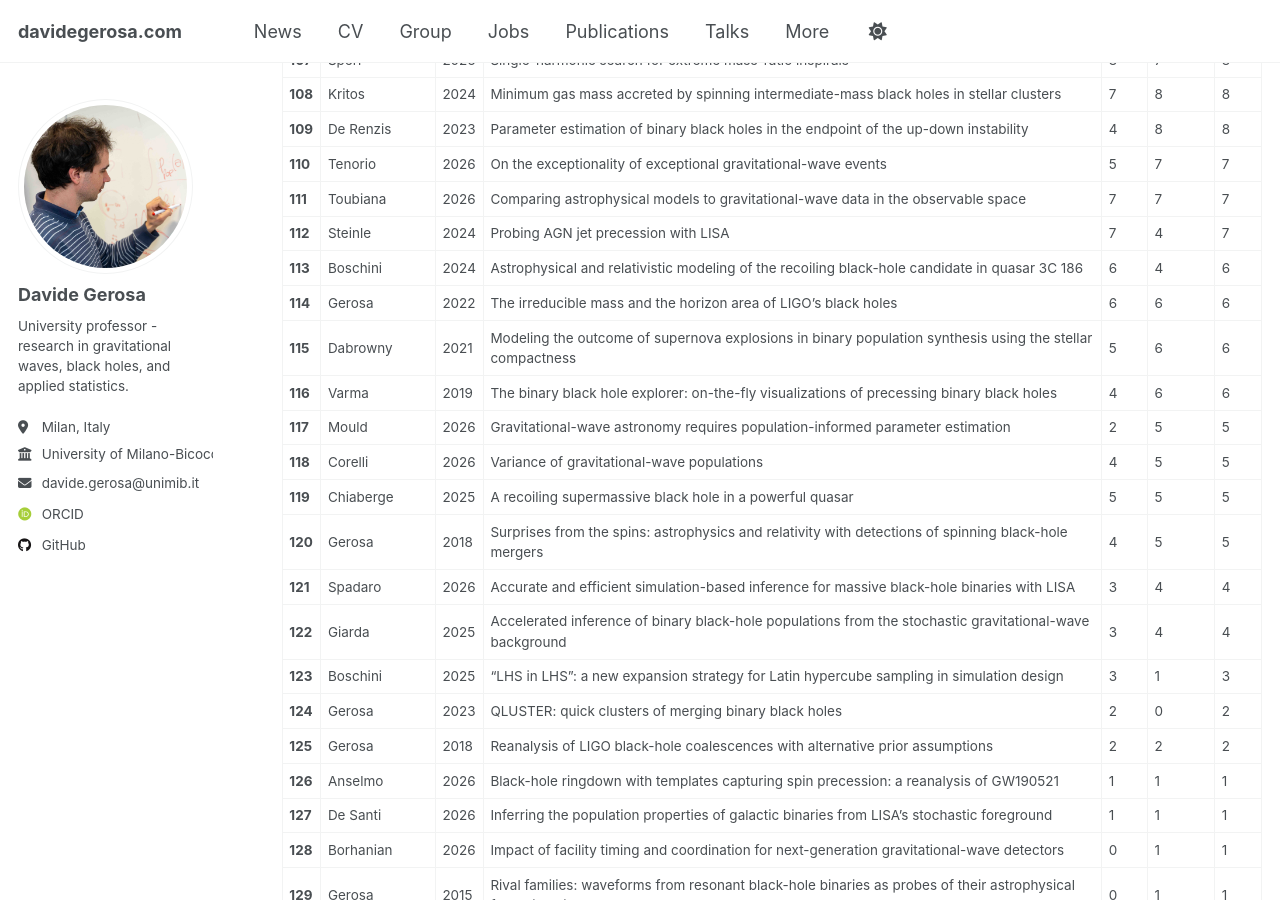
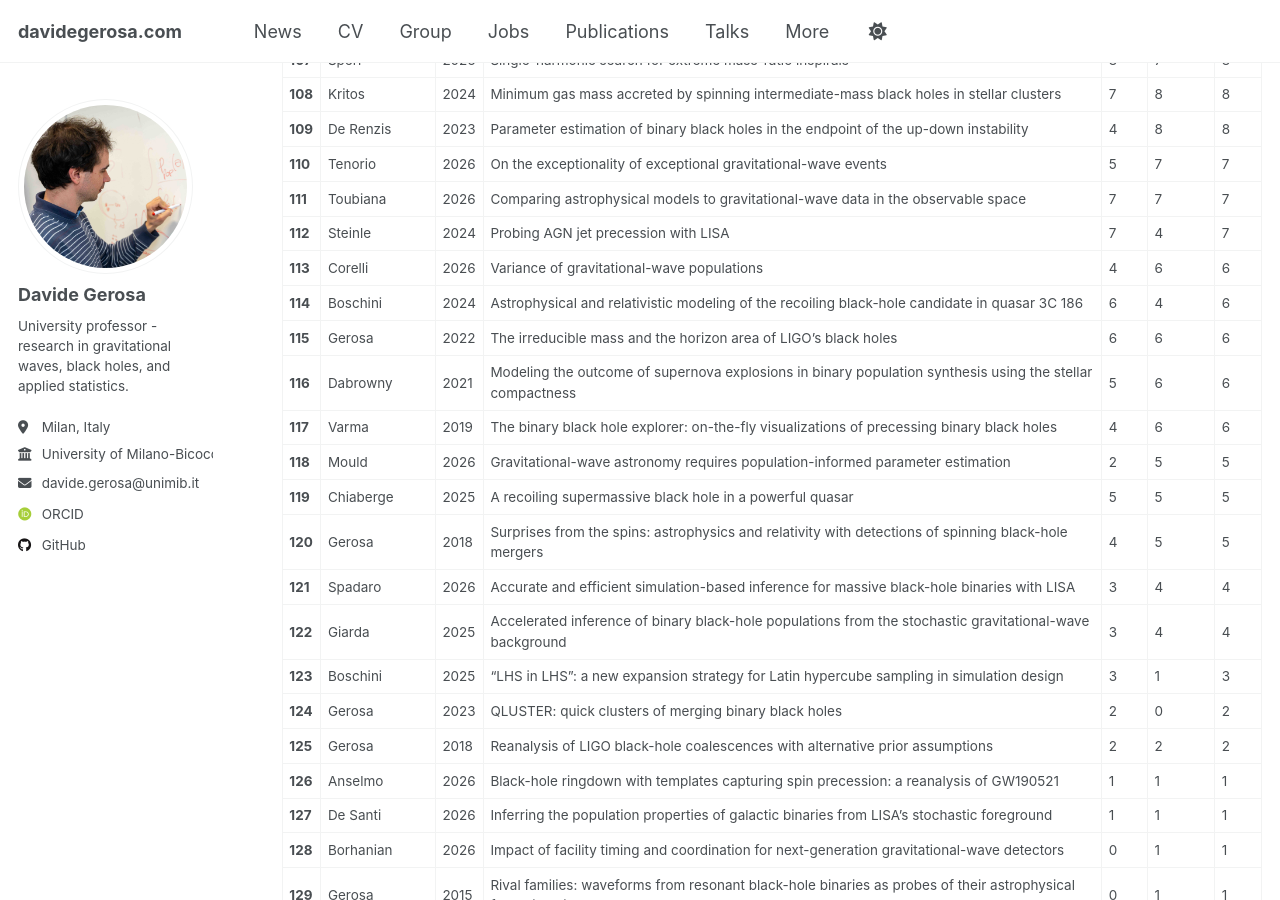
Before and after one commit to dgerosa/website, a Jekyll site: the page built from _pages/citations.md, in a window 1280 px wide and 900 px high, scrolled down 4839 px. Built offline with Jekyll 4.4.1, drawn with Linux system fonts in a browser that asks for light colours; some web fonts are replaced; some of the changed text lies outside the part shown.

Commit message:
Website update from workflow

```diff
--- a/_pages/_citations.md
+++ b/_pages/_citations.md
@@ -121,12 +121,12 @@
 | **110** | Tenorio | 2026 | On the exceptionality of exceptional gravitational-wave events | 5 | 7 | 7 |
 | **111** | Toubiana | 2026 | Comparing astrophysical models to gravitational-wave data in the observable space | 7 | 7 | 7 |
 | **112** | Steinle | 2024 | Probing AGN jet precession with LISA | 7 | 4 | 7 |
-| **113** | Boschini | 2024 | Astrophysical and relativistic modeling of the recoiling black-hole candidate in quasar 3C 186 | 6 | 4 | 6 |
-| **114** | Gerosa | 2022 | The irreducible mass and the horizon area of LIGO's black holes | 6 | 6 | 6 |
-| **115** | Dabrowny | 2021 | Modeling the outcome of supernova explosions in binary population synthesis using the stellar compactness | 5 | 6 | 6 |
-| **116** | Varma | 2019 | The binary black hole explorer: on-the-fly visualizations of precessing binary black holes | 4 | 6 | 6 |
-| **117** | Mould | 2026 | Gravitational-wave astronomy requires population-informed parameter estimation | 2 | 5 | 5 |
-| **118** | Corelli | 2026 | Variance of gravitational-wave populations | 4 | 5 | 5 |
+| **113** | Corelli | 2026 | Variance of gravitational-wave populations | 4 | 6 | 6 |
+| **114** | Boschini | 2024 | Astrophysical and relativistic modeling of the recoiling black-hole candidate in quasar 3C 186 | 6 | 4 | 6 |
+| **115** | Gerosa | 2022 | The irreducible mass and the horizon area of LIGO's black holes | 6 | 6 | 6 |
+| **116** | Dabrowny | 2021 | Modeling the outcome of supernova explosions in binary population synthesis using the stellar compactness | 5 | 6 | 6 |
+| **117** | Varma | 2019 | The binary black hole explorer: on-the-fly visualizations of precessing binary black holes | 4 | 6 | 6 |
+| **118** | Mould | 2026 | Gravitational-wave astronomy requires population-informed parameter estimation | 2 | 5 | 5 |
 | **119** | Chiaberge | 2025 | A recoiling supermassive black hole in a powerful quasar | 5 | 5 | 5 |
 | **120** | Gerosa | 2018 | Surprises from the spins: astrophysics and relativity with detections of spinning black-hole mergers | 4 | 5 | 5 |
 | **121** | Spadaro | 2026 | Accurate and efficient simulation-based inference for massive black-hole binaries with LISA | 3 | 4 | 4 |
```
Also changed, not shown: other parts of _pages/_citations.md (+4 -4 lines), _pages/_group.md (+1 -1 lines), _pages/_publications.md (+1 -1 lines), _pages/_talks.md (+1 -1 lines).
